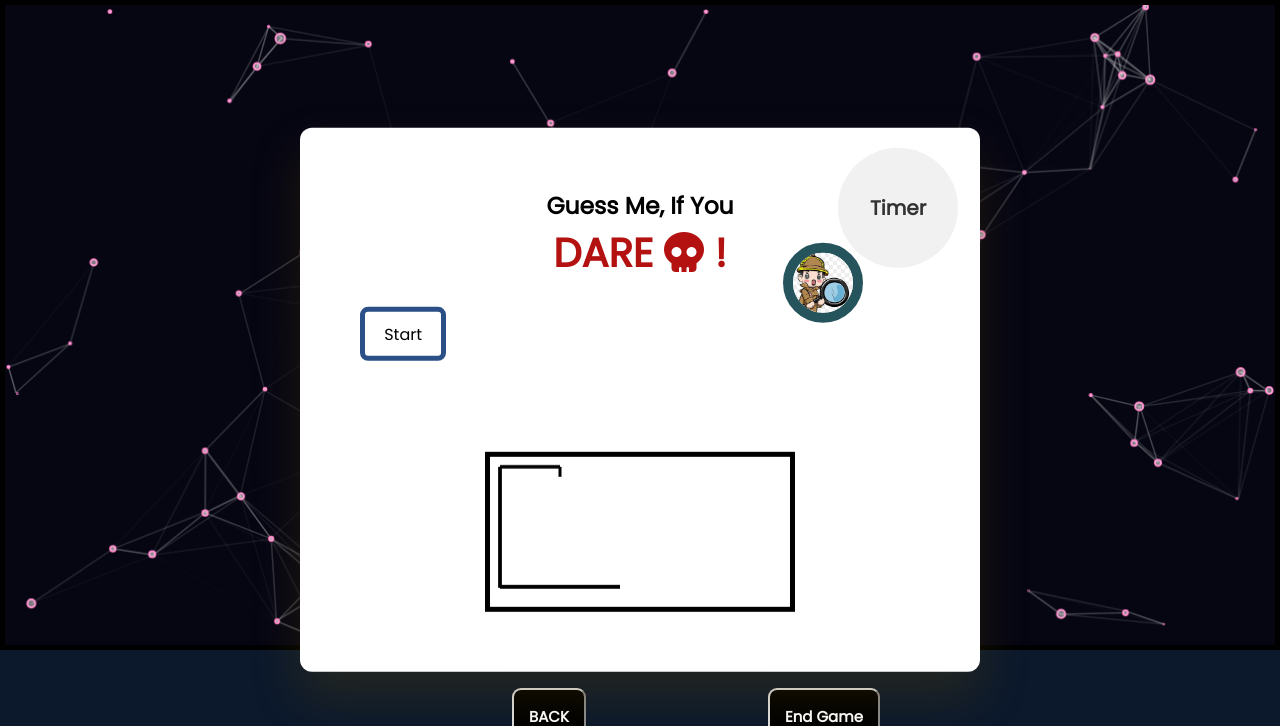
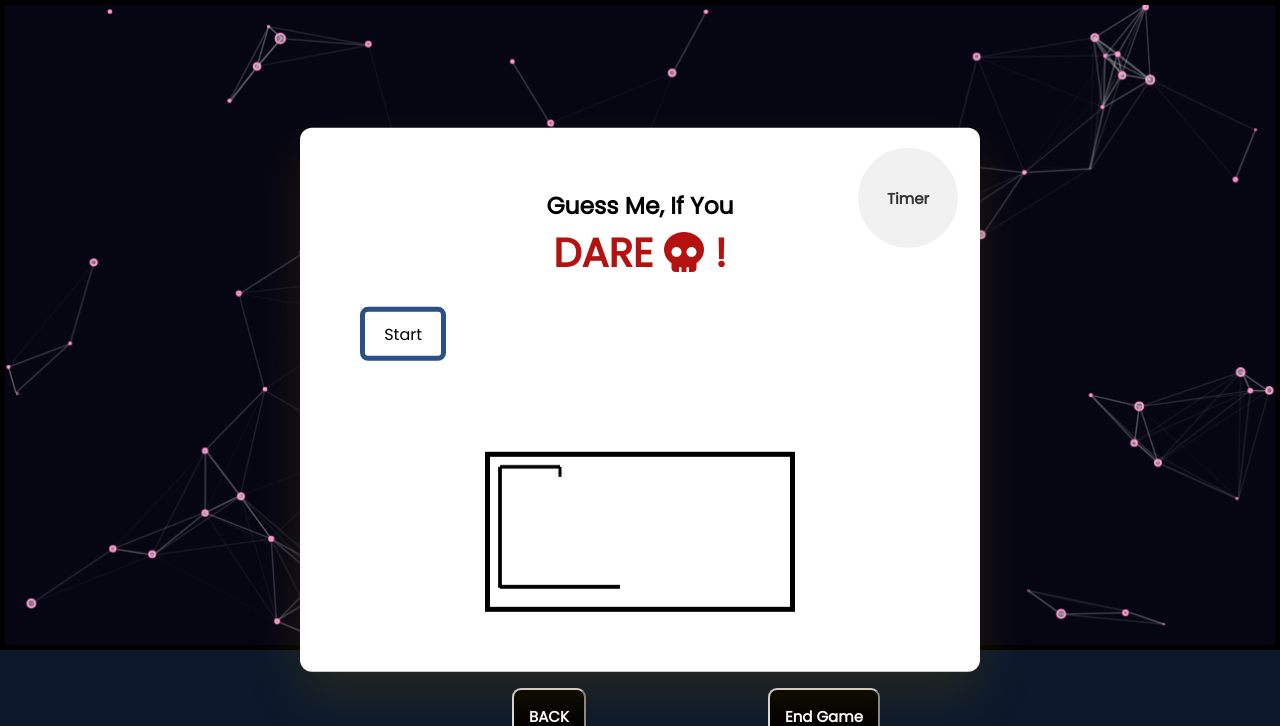
Before and after one commit to anjila-in-github/Hangman-Game, a PHP site: page /color.html in a window 1280 px wide. Shown: the top 726 px of the page. Run offline with PHP 8.4, Linux system fonts and the light colour scheme; some libraries are stand-ins or nearby versions.

Commit message:
refactor:converted hint into comment

```diff
--- a/color.html
+++ b/color.html
@@ -11,14 +11,14 @@
         position: fixed;
         top: 20px;
         right: 22px;
-        width: 120px;
-        height: 120px;
+        width: 100px;
+        height: 100px;
         border-radius: 50%;
         background-color: #f1f1f1;
         display: flex;
         align-items: center;
         justify-content: center;
-        font-size: 20px;
+        font-size: 15px;
         font-weight: bold;
         color: #333;
       }
@@ -54,11 +54,11 @@
             <button id="new-game-button" onclick="resetTimer()">New Game </button>
         </div>
         <div class="timer" id="timer">Timer</div>
-        <div class="image">
-          <img src="images/hint.jpg">
-      </div>
-    </div>
-
+        <!--
+          <div class="image">
+            <img src="images/hint.jpg">
+          </div>-->
+        </div>
 
     <script>
       function resetTimer() {
--- a/css/color.css
+++ b/css/color.css
@@ -169,9 +169,8 @@ button:hover{
     height:100%;
     background:#060613;
 }
+/*
 .image{
-
-
     position: fixed;
     top: 20px;
     right: 22px;
@@ -188,4 +187,4 @@ button:hover{
     border-radius: 50%;
     border: 10px solid #25545d;
 
-}
+}*/
```
